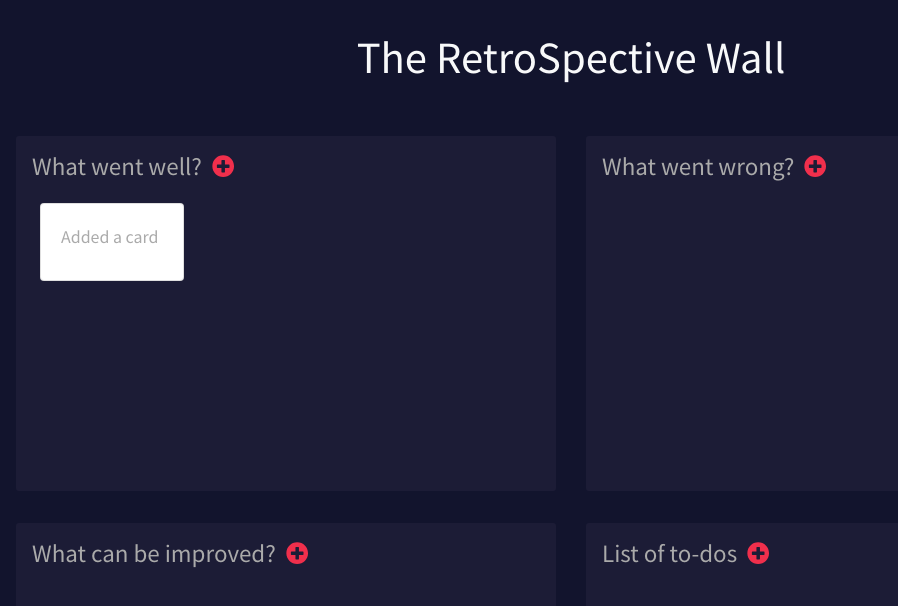
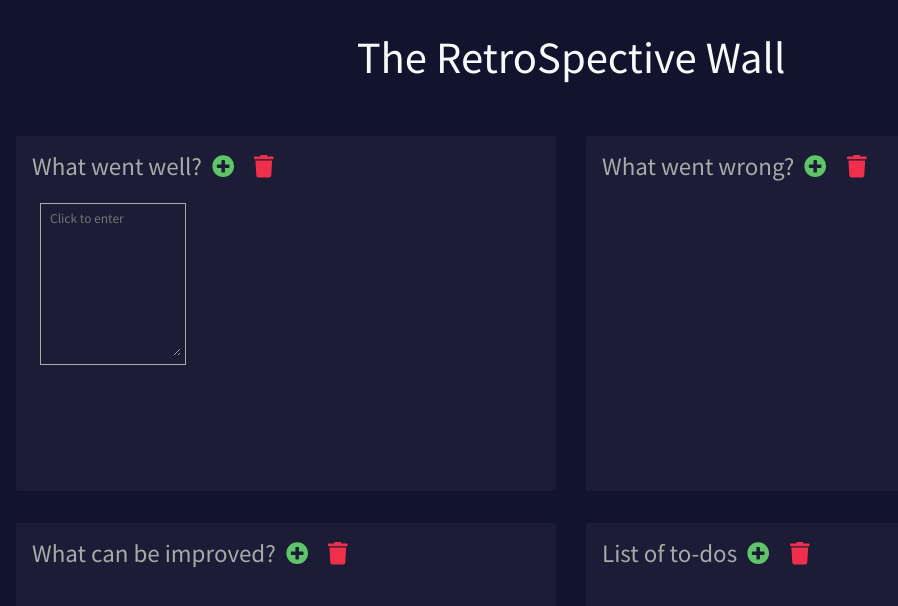
Before and after one commit to ms-yogi/retrospective-wall, a React (Create React App) app: page / in a window 1280 px wide. Both pictures are taken after a click on the icon 292 px from the left and 166 px from the top of the page. Shown: the top 606 px of the page, without its empty margins (69-967 px from the left). Built offline with nearby package versions, Linux system fonts and the light colour scheme.

Commit message:
Added delete functionality and onclick edit for cards

```diff
--- a/src/components/Section/Section.js
+++ b/src/components/Section/Section.js
@@ -1,7 +1,7 @@
 import React, { Component } from 'react';
 import styles from './Section.module.css';
 import { FontAwesomeIcon } from '@fortawesome/react-fontawesome'
-import { faPlusCircle } from '@fortawesome/free-solid-svg-icons'
+import { faPlusCircle, faTrash } from '@fortawesome/free-solid-svg-icons'
 import SectionCard from '../SectionCard/SectionCard';
 
 class Section extends Component {
@@ -18,7 +18,13 @@ class Section extends Component {
         this.setState({
             card: this.array
         })
-        console.log(this.count);
+    }
+
+    deleteHandler = () => {
+        this.setState({
+            card: []
+        })
+        this.array = [];
     }
 
     render() {
@@ -27,11 +33,18 @@ class Section extends Component {
                 <h3>{this.props.sectionName}
                     <FontAwesomeIcon
                         icon={faPlusCircle}
-                        className={styles.plus}
+                        className={styles.icon}
+                        style={{color: '#5fc569'}}
                         onClick={this.addCardHandler}/>
+
+                    <FontAwesomeIcon
+                        icon={faTrash}
+                        className={styles.icon}
+                        style={{color: '#F02F4C'}}
+                        onClick={this.deleteHandler}/>
                 </h3>
 
-                <div style={{overflowY: 'scroll', height: '18rem', padding: '0 1rem'}}>
+                <div className={styles.cardContainer}>
                     {this.state.card.map(item => {
                         return (
                             <SectionCard key={item}/>
--- a/src/components/Section/Section.module.css
+++ b/src/components/Section/Section.module.css
@@ -3,18 +3,22 @@
     color: #aaa;
     margin: 1rem 0;
     border-radius: 3px;
-    /* height: 20rem; */
 }
 
 .section h3 {
     font-size: 1.4rem;
     padding: 1rem;
-    /* position: fixed; */
 }
 
-.plus {
-    color: #F02F4C;
+.icon {
     margin: 0 10px;
+    cursor: pointer;
+}
+
+.cardContainer {
+    overflow-y: scroll;
+    height: 18rem;
+    padding: 0 1rem;
 }
 
 ::-webkit-scrollbar {
--- a/src/components/SectionCard/SectionCard.js
+++ b/src/components/SectionCard/SectionCard.js
@@ -1,14 +1,32 @@
-import React from 'react';
+import React, { Component } from 'react';
 import styles from './SectionCard.module.css'
 
-const SectionCard = () => {
-    return (
-        <div className={["card", styles.card].join(' ')}>
-            <div className="card-body">
-                <p className="card-title">Added a card</p>
+class SectionCard extends Component {
+    state = {
+        isDisabled : true
+    }
+
+    editHandler = () => {
+        this.setState({
+            isDisabled : false
+        })
+    }
+
+    render() {
+        return (
+            <div className={["card", styles.card].join(' ')}>
+                <div className={["card-body", styles.cardBody].join(' ')}
+                onClick={this.editHandler}>
+                    <textarea
+                        type="text"
+                        placeholder="Click to enter"
+                        className={styles.textarea}
+                        disabled={this.state.isDisabled}>
+                    </textarea>
+                </div>
             </div>
-        </div>
-    )
+        )
+    }
 }
 
 export default SectionCard;
--- a/src/components/SectionCard/SectionCard.module.css
+++ b/src/components/SectionCard/SectionCard.module.css
@@ -1,5 +1,34 @@
 .card {
-    width: 9rem;
     display: inline-block !important;
     margin: 0 0.5rem 0.5rem;
+    border: 1px solid #aaa !important;
+    border-radius: 0 !important;
 }
+
+.cardBody {
+    background: #1c1c36;
+    color: #888;
+    padding: 0 !important;
+    text-align: center;
+    width: 9rem;
+    min-height: 10rem;
+}
+
+.card p {
+    margin-bottom: 0;
+}
+
+.textarea {
+    max-width: 8.5rem;
+    min-height: 9.5rem;
+    line-height: 18px;
+    font-size: 12px;
+    background: #1c1c36;
+    color: #888;
+    border: none;
+    user-select: none;
+    padding: 5px;
+}
+textarea:focus {
+    outline: none;
+}
--- a/src/index.css
+++ b/src/index.css
@@ -8,8 +8,3 @@ body {
   background-color: #12142D;
   padding: 2rem 0;
 }
-
-/* code {
-  font-family: source-code-pro, Menlo, Monaco, Consolas, "Courier New",
-    monospace;
-} */
```
Also changed, not shown: src/App.css (added).
